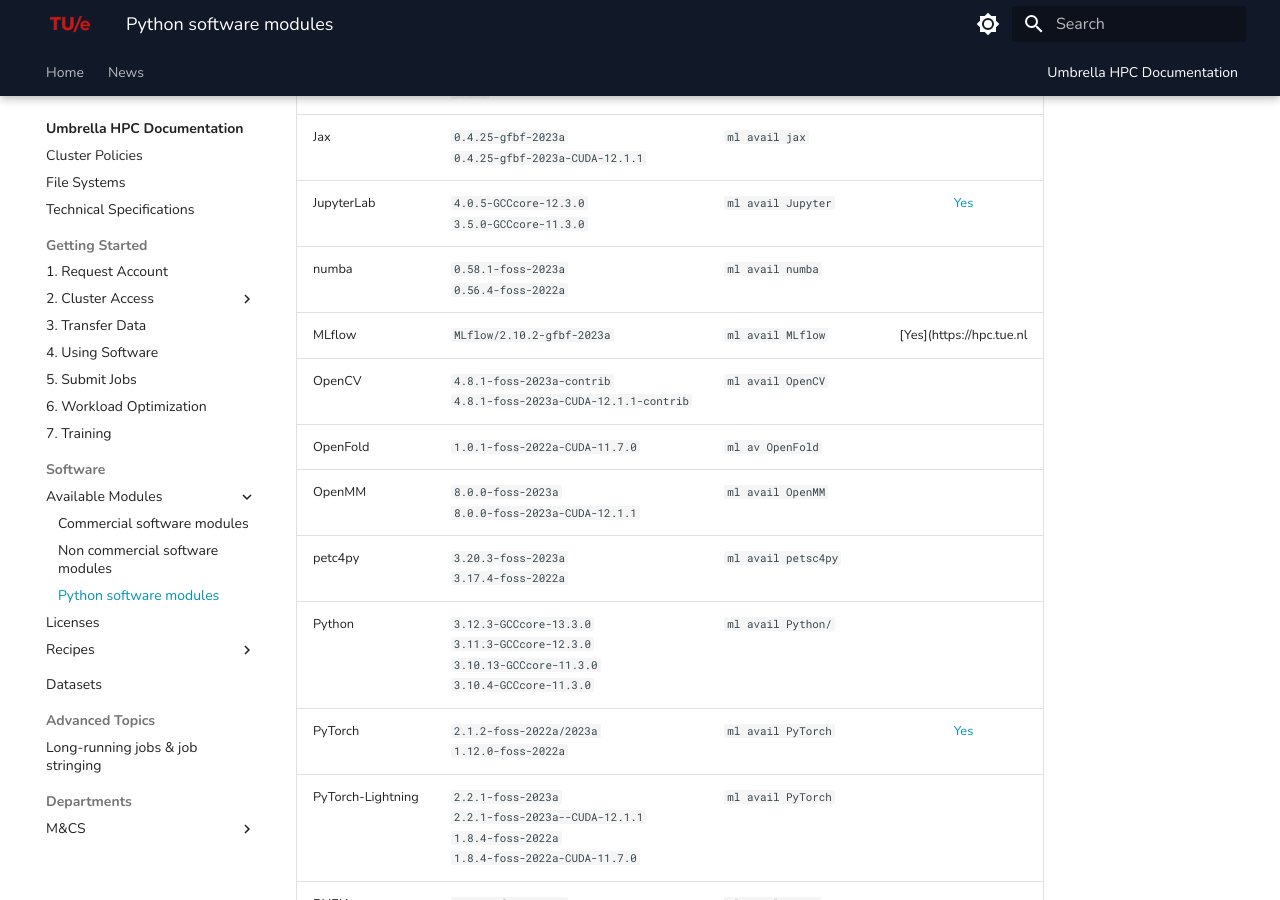
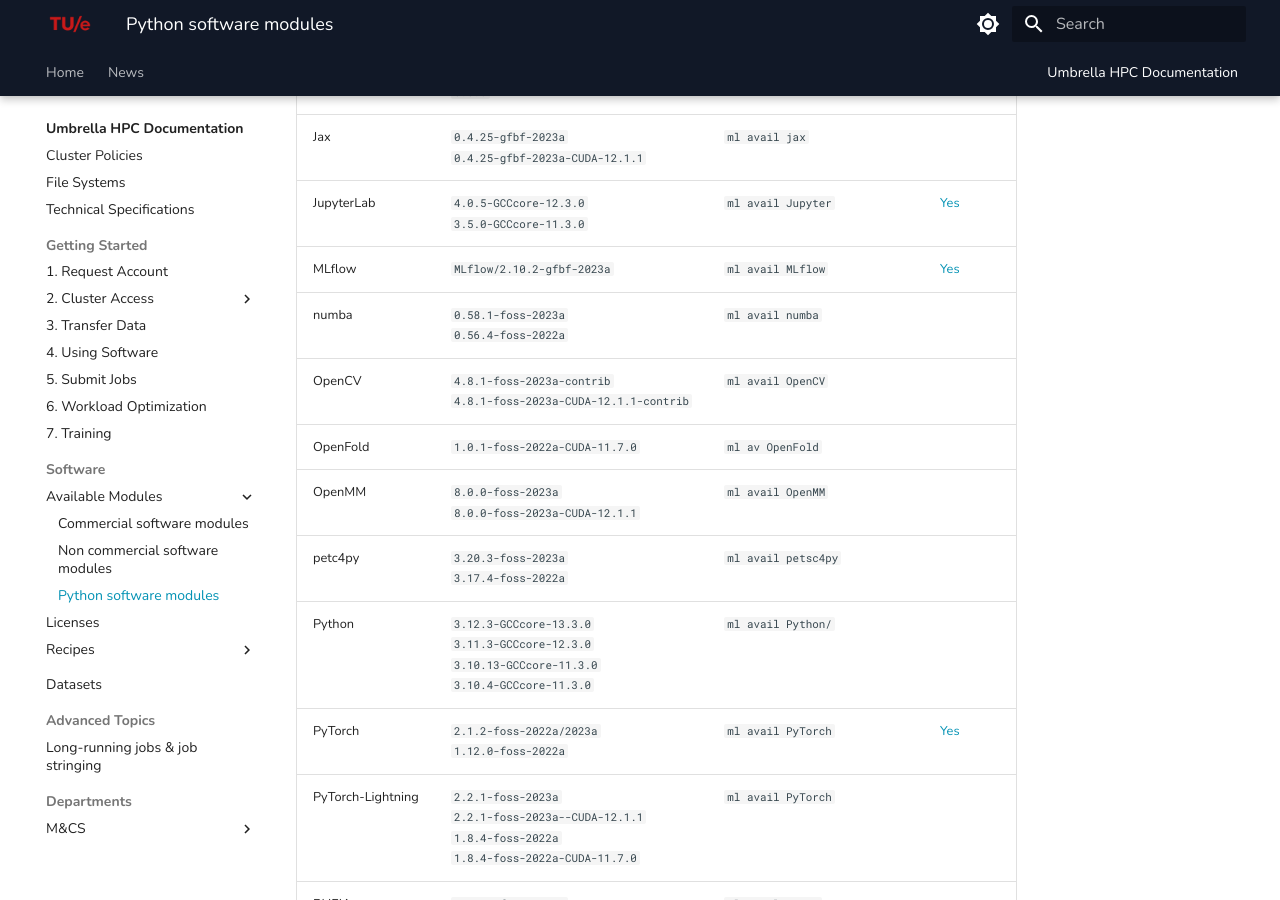
Before and after one commit to gferhpc/supercomputing.tue.nl, an MkDocs documentation site: the page built from pages/documentation/software/modules/python.md, in a window 1280 px wide and 900 px high, scrolled down 472 px. Built offline with MkDocs 1.6.1 and Material for MkDocs 9.7.7, drawn with Linux system fonts in a browser that asks for light colours; some of the changed lines change nothing that is shown.

Commit message:
Update python.md

```diff
--- a/pages/documentation/software/modules/python.md
+++ b/pages/documentation/software/modules/python.md
@@ -13,8 +13,8 @@
 | IPython           | `8.14.0`<br/>`8.5.0`                                                         | `ml avail IPython`      |                                                                 |
 | Jax               | `0.4.25-gfbf-2023a`<br/>`0.4.25-gfbf-2023a-CUDA-12.1.1`                        | `ml avail jax`          |                                                                 |
 | JupyterLab        | `4.0.5-GCCcore-12.3.0`<br/>`3.5.0-GCCcore-11.3.0`                            | `ml avail Jupyter`      |     [Yes](https://hpc.tue.nl "via Jupyter"){:target=_blank}     |
+| MLflow        | ` MLflow/2.10.2-gfbf-2023a`                    | `ml avail MLflow`       | [Yes](https://hpc.tue.nl){:target=_blank} |
 | numba             | `0.58.1-foss-2023a`<br>`0.56.4-foss-2022a`                                                          | `ml avail numba`        |                                                                 |
-| MLflow        | ` MLflow/2.10.2-gfbf-2023a`                    | `ml avail MLflow`       | [Yes](https://hpc.tue.nl |
 | OpenCV            | `4.8.1-foss-2023a-contrib`<br>`4.8.1-foss-2023a-CUDA-12.1.1-contrib`                    | `ml avail OpenCV`       |                                                                 |
 | OpenFold          | `1.0.1-foss-2022a-CUDA-11.7.0`                    | `ml av OpenFold`       |                                                                 |
 | OpenMM            | `8.0.0-foss-2023a`<br>`8.0.0-foss-2023a-CUDA-12.1.1` | `ml avail OpenMM`       |                                                                 |
```
